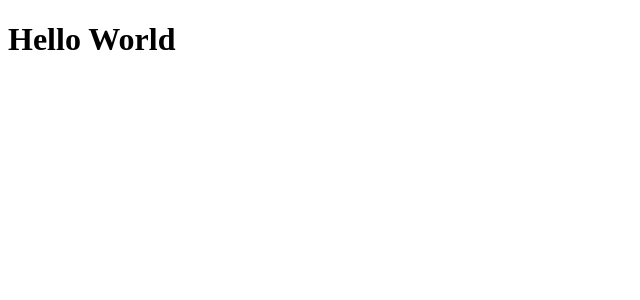
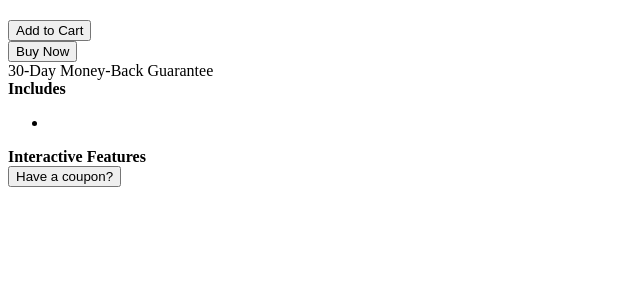
Before and after one commit to U-Courses/header-sidebar-service, a React app: page / in a window 1280 px wide. Shown: the top 300 px of the page, without its empty margins (0-640 px from the left). Built offline with nearby package versions, Linux system fonts and the light colour scheme; no server answers; the HTML template or start-up script is replaced by a standard one.

Commit message:
add react skeleton, update linter settings to account for jsx, and add promise.all for promises returned from async seed queries

```diff
--- /dev/null
+++ b/client/src/components/Header.jsx
@@ -0,0 +1,26 @@
+import React from 'react';
+
+const Header = (props) => (
+  <div className="left-col">
+    <div className="header-container">
+      <section className="titles header-row">
+        <h1></h1>
+        <h3></h3>
+      </section>
+      <section className="tag_ratings_enroll header-row">
+        <div className="tag"></div>
+        <div className="ratings"></div>
+        <div className="enrollment"></div>
+      </section>
+      <section className ="author_update_lang">
+        <div className="author_update">
+          <div className="author"></div>
+          <div className="update"></div>
+        </div>
+        <div className="languages"></div>
+      </section>
+    </div>
+  </div>
+);
+
+export default Header;
--- /dev/null
+++ b/client/src/components/Sidebar.jsx
@@ -0,0 +1,59 @@
+import React from 'react';
+
+const Sidebar = (props) => (
+  <div className="right-col">
+    <div className="side-bar-container">
+      <section className="trailer-box">
+       <div className="trailer">
+         <a></a>
+       </div>
+      </section>
+      <section className="purchase-box">
+        <div className="sale-price"></div>
+        <div className="list-price"></div>
+        <div className="percent-off"></div>
+        <div className="sale-time-left"></div>
+        <div className="btn-box">
+          <button id="cart-add-btn">Add to Cart</button>
+        </div>
+        <div className="btn-box">
+          <button id="buy-now-btn">Buy Now</button>
+        </div>
+        <div>30-Day Money-Back Guarantee</div>
+      </section>
+      <section className ="features">
+        <div>
+          <strong>Includes</strong>
+        </div>
+        <div>
+          <ul>
+            <li><span className="feature-icon"></span><span className="feature-text"></span></li>
+            {/* Turn into component x5 */}
+          </ul>
+        </div>
+      </section>
+      <section className="interactives-box">
+        <div className="interactives">
+          <div>
+            <strong>Interactive Features</strong>
+          </div>
+          <div className="total-resources"></div>
+        </div>
+      </section>
+      <section className="coupon-box">
+        <div className="coupon-area">
+          <button>Have a coupon?</button>
+        </div>
+      </section>
+      <section className="share-box">
+        <div className="delineation"></div>
+        <div className="share"></div>
+        <div className="invite">
+          <span className="invite-icon"></span><span className="invite-text"></span>
+        </div>
+      </section>
+    </div>
+  </div>
+);
+
+export default Sidebar;
--- a/client/src/index.jsx
+++ b/client/src/index.jsx
@@ -1,21 +1,34 @@
 import React from 'react';
 import ReactDOM from 'react-dom';
+import Header from './components/Header.jsx';
+import Sidebar from './components/Sidebar.jsx';
 
 class App extends React.Component {
   constructor() {
     super();
     this.state = {
-      x: null,
+      courseId: 1,
     };
+  }
+
+  componentDidMount() {
+    fetch(`/course/${this.state.courseId}`)
+      .then((response) => {
+
+      });
   }
 
   render() {
     return (
-      <div>
-        <h1>Hello World</h1>
+      <div className="container">
+        <div className="row"></div>
+        <div className="row">
+          <Header />
+          <Sidebar />
+        </div>
       </div>
-    );
+    )
   }
 }
 
-ReactDOM.render(<App />, document.getElementById('app'));
+ReactDOM.render(<App />, document.getElementById('headerSidebar'));
```
Also changed, not shown: Db/index.js (+7 -9 lines), package.json (+9 -2 lines), .eslintrc.js, 2 other files (tests, documents, lock files or other folders).
